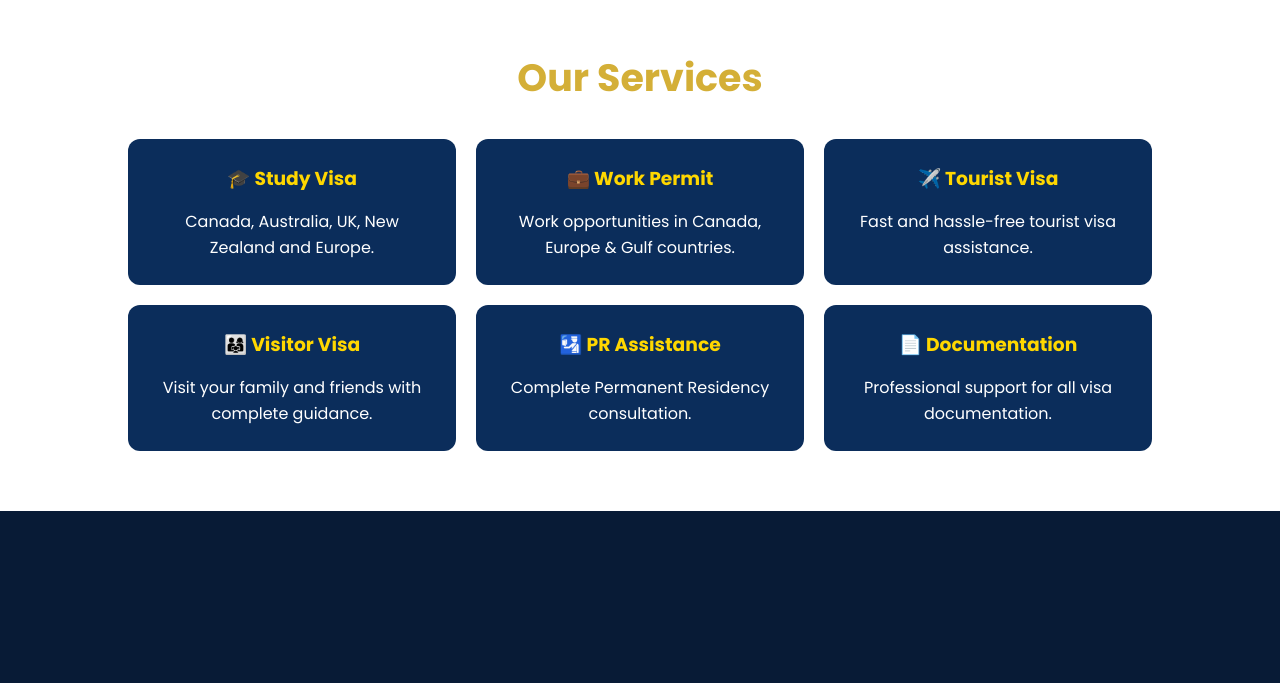
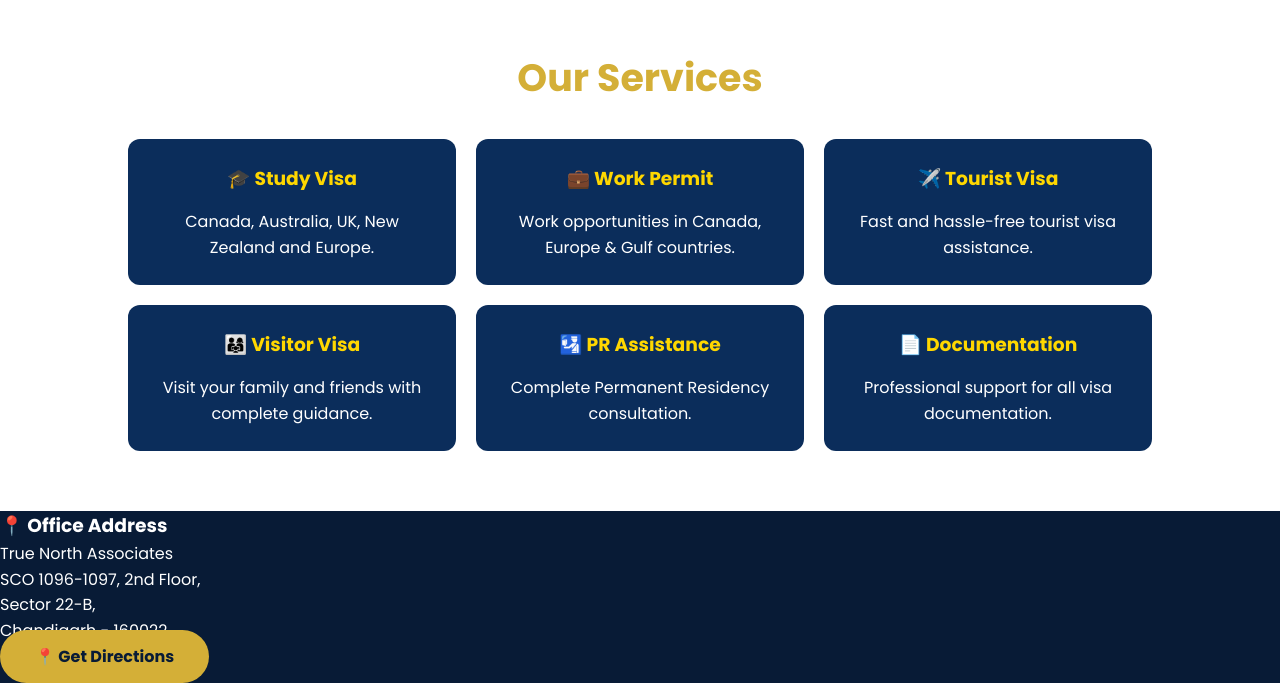
Before and after one commit to truenorthassociates5-art/truenorthassociates, a plain HTML site: page index.html in a window 1280 px wide. Shown: the part 6881-7564 px from the top of the page. Before the commit the page ends 7392 px from the top, so only its background shows below. Drawn offline with Linux system fonts and the light colour scheme; files whose address does not match are found by name.

Commit message:
Add files via upload

```diff
--- a/index.html
+++ b/index.html
@@ -369,4 +369,14 @@ target="_blank">
 
 </section><a href="https://wa.me/917009281526" class="whatsapp" target="_blank">
     💬
+</a><h3>📍 Office Address</h3>
+
+<p>
+True North Associates<br>
+SCO 1096-1097, 2nd Floor,<br>
+Sector 22-B,<br>
+Chandigarh - 160022
+</p><a href="https://www.google.com/maps/search/?api=1&query=True+North+Associates+SCO+1096-1097+2nd+Floor+Sector+22B+Chandigarh+160022"
+target="_blank" class="hero-btn">
+📍 Get Directions
 </a>
```
